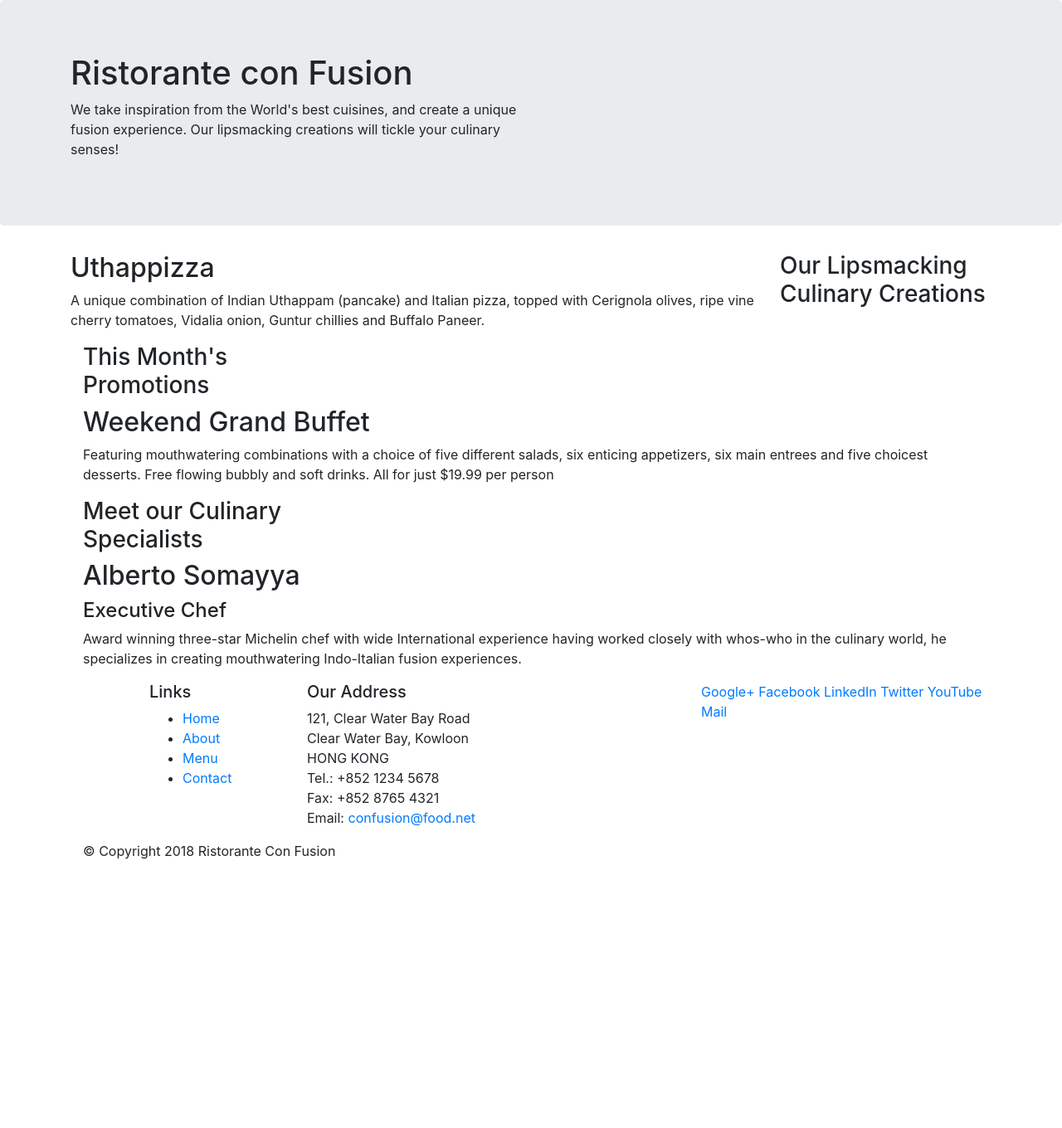
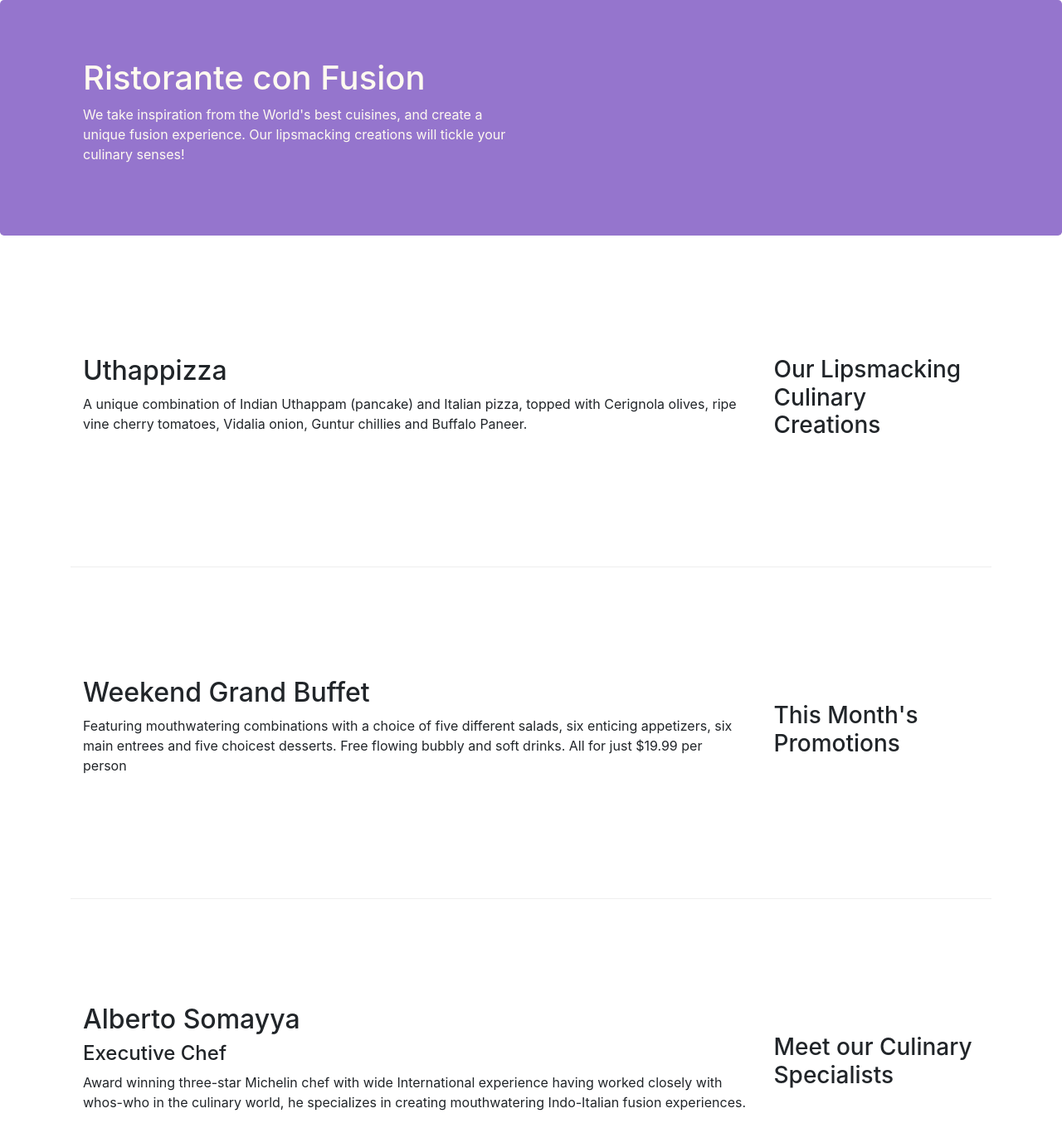
Before and after one commit to iampanthera/-Intro.-to-Bootstrap-, a website: page index.html in a window 1280 px wide. Shown: the top 1360 px of the page at 83% size. Before the commit the page ends 1054 px from the top, so only its background shows below. Drawn offline with nearby package versions, Linux system fonts and the light colour scheme.

Commit message:
Bootstrap Grid Part 2

```diff
--- /dev/null
+++ b/css/style.css
@@ -0,0 +1,30 @@
+.row-header{
+    margin:0px auto;
+    padding:0px;
+}
+
+.row-content {
+    margin:0px auto;
+    padding: 50px 0px 50px 0px;
+    border-bottom: 1px ridge;
+    min-height:400px;
+}
+
+.footer{
+    background-color: #D1C4E9;
+    margin:0px auto;
+    padding: 20px 0px 20px 0px;
+}
+
+.jumbotron {
+    padding:70px 30px 70px 30px;
+    margin:0px auto;
+    background: #9575CD ;
+    color:floralwhite;
+}
+
+address{
+    font-size:80%;
+    margin:0px;
+    color:#0f0f0f;
+}
--- a/index.html
+++ b/index.html
@@ -9,6 +9,7 @@
 
       <!-- Bootstrap CSS -->
       <link rel="stylesheet" href="node_modules/bootstrap/dist/css/bootstrap.min.css">
+      <link rel="stylesheet" href="css/style.css">
     <title>Ristorante Con Fusion</title>
 
 </head>
@@ -17,7 +18,7 @@
 
     <header class="jumbotron">
         <div  class="container">
-            <div class="row">
+            <div class="row row-header">
                 <div class="col-12 col-sm-6">
                     <h1>Ristorante con Fusion</h1>
                     <p>We take inspiration from the World's best cuisines, and create a unique fusion experience. Our lipsmacking creations will tickle your culinary senses!</p>
@@ -29,7 +30,7 @@
     </header>
 
     <div class="container">
-        <div class="row">
+        <div class="row row-content align-items-center">
             <div  class="col-12 col-sm-4 order-sm-last col-md-3">
                 <h3>Our Lipsmacking Culinary Creations</h3>
             </div>
@@ -40,7 +41,7 @@
         </div>
 
 
-        <div>
+        <div class="row row-content align-items-center">
             <div class="col-12 col-sm-4 order-sm-last col-md-3">
                 <h3>This Month's Promotions</h3>
             </div>
@@ -50,7 +51,7 @@
             </div>
         </div>
 
-        <div>
+        <div class="row row-content  align-items-center ">
             <div class="col-12 col-sm-4 order-sm-last col-md-3">
                 <h3>Meet our Culinary Specialists</h3>
             </div>
@@ -62,7 +63,7 @@
         </div>
     </div>
 
-    <footer>
+    <footer class="footer">
         <div  class="container">
             <div class="row">
                 <div class="col-4 offset-1  col-sm-2">
@@ -85,8 +86,8 @@
 		              Email: <a href="mailto:confusion@food.net">confusion@food.net</a>
 		           </address>
                 </div>
-                <div class="col-12 col-sm-4">
-                    <div>
+                <div class="col-12 col-sm-4 align-self-center">
+                    <div class="text-center">
                         <a href="http://google.com/+">Google+</a>
                         <a href="http://www.facebook.com/profile.php?id=">Facebook</a>
                         <a href="http://www.linkedin.com/in/">LinkedIn</a>
@@ -96,8 +97,8 @@
                     </div>
                 </div>
            </div>
-           <div>
-                <div class="col-auto">
+           <div class="row justify-content-center">
+                <div class="col-auto ">
                     <p>© Copyright 2018 Ristorante Con Fusion</p>
                 </div>
            </div>
```
